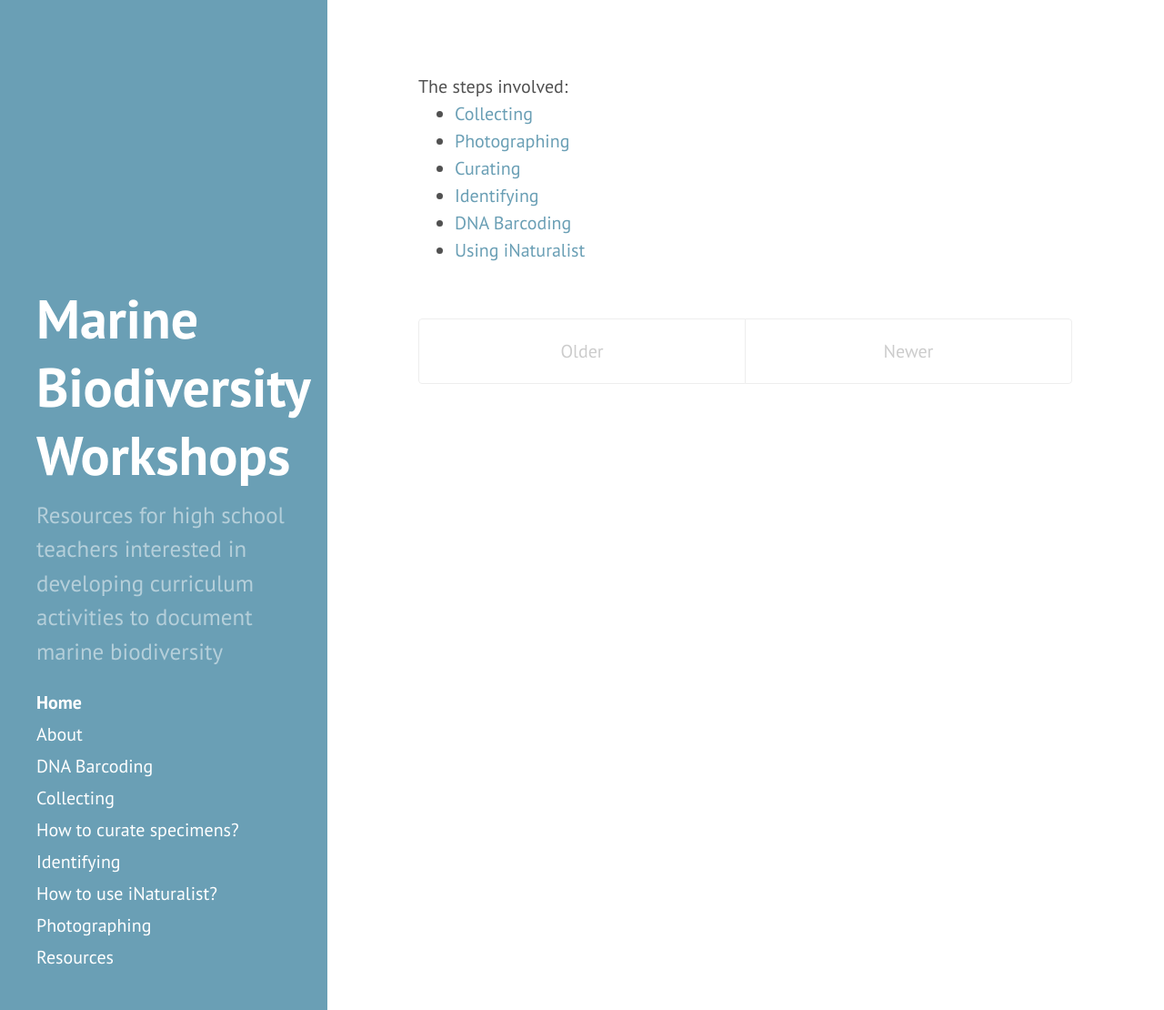
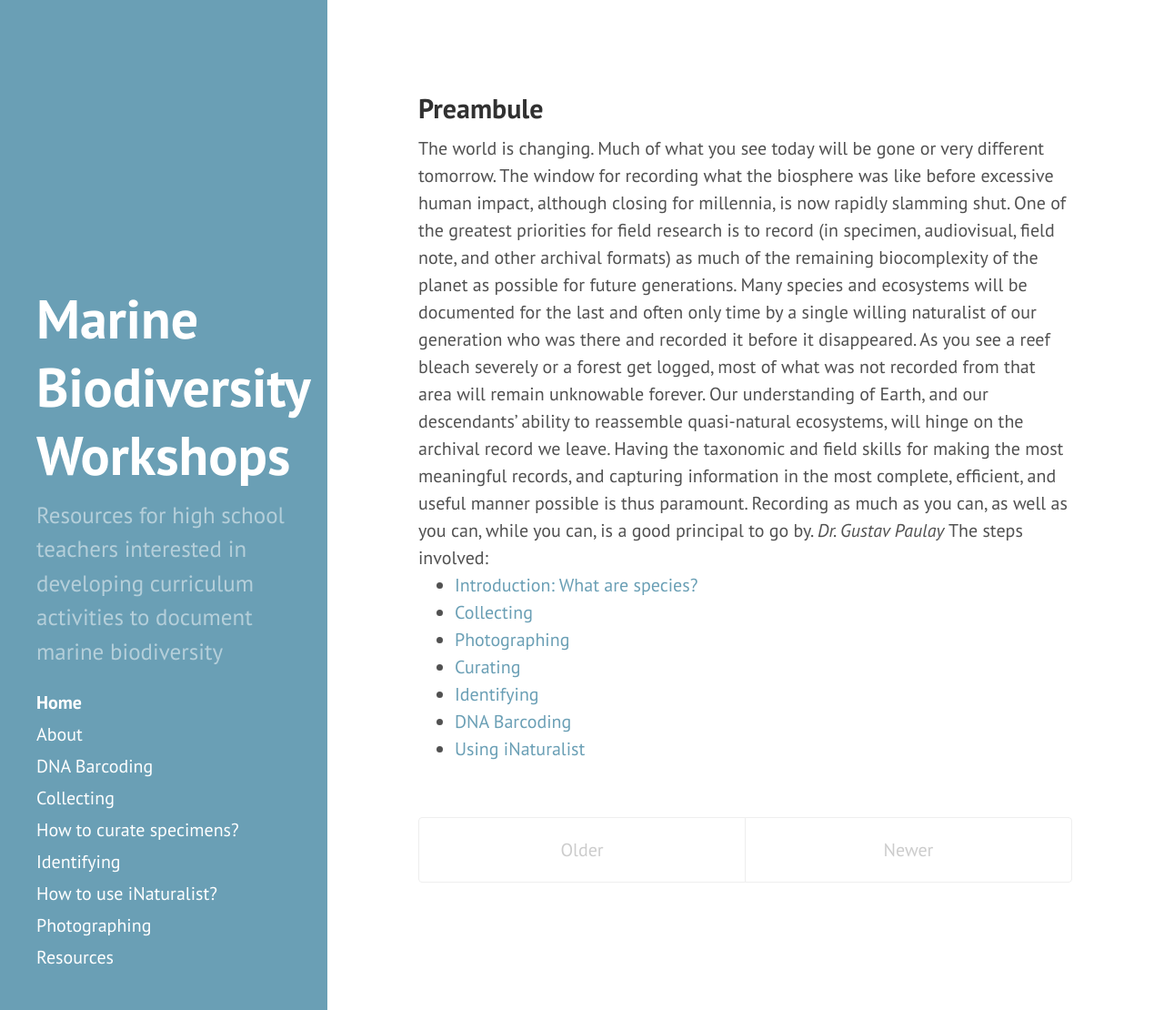
Before and after one commit to marine-diversity-workshops/marine-diversity-workshops.github.io, a Jekyll site: the page built from index.html, in a window 1280 px wide and 1110 px high. Shown: the whole window at 91% size. Built offline with Jekyll 4.4.1, drawn with Linux system fonts in a browser that asks for light colours; nearby versions of some CDN libraries; the list of posts is cut into pages by our own code.

Commit message:
add intro

```diff
--- a/index.html
+++ b/index.html
@@ -3,10 +3,32 @@ layout: default
 title: Home
 ---
 
+<h2>Preambule</h2>
+
+The world is changing.  Much of what you see today will be gone or very
+different tomorrow.  The window for recording what the biosphere was like before
+excessive human impact, although closing for millennia, is now rapidly slamming
+shut.  One of the greatest priorities for field research is to record (in
+specimen, audiovisual, field note, and other archival formats) as much of the
+remaining biocomplexity of the planet as possible for future generations.  Many
+species and ecosystems will be documented for the last and often only time by a
+single willing naturalist of our generation who was there and recorded it before
+it disappeared.  As you see a reef bleach severely or a forest get logged, most
+of what was not recorded from that area will remain unknowable forever.  Our
+understanding of Earth, and our descendants’ ability to reassemble quasi-natural
+ecosystems, will hinge on the archival record we leave.  Having the taxonomic
+and field skills for making the most meaningful records, and capturing
+information in the most complete, efficient, and useful manner possible is thus
+paramount. Recording as much as you can, as well as you can, while you can, is a
+good principal to go by.
+
+<i>Dr. Gustav Paulay</i>
+
 
 The steps involved:
 
 <ul>
+  <li> <a href="{{ site.baseurl }}introduction">Introduction: What are species?</li>
   <li> <a href="{{ site.baseurl }}collecting">Collecting</a> </li>
   <li> <a href="{{ site.baseurl }}photographing">Photographing</a> </li>
   <li> <a href="{{ site.baseurl }}curating">Curating</a> </li>
```
Also changed, not shown: introduction.md (added, +74 -0 lines). Lines whose indentation alone changed are shown as unchanged.
